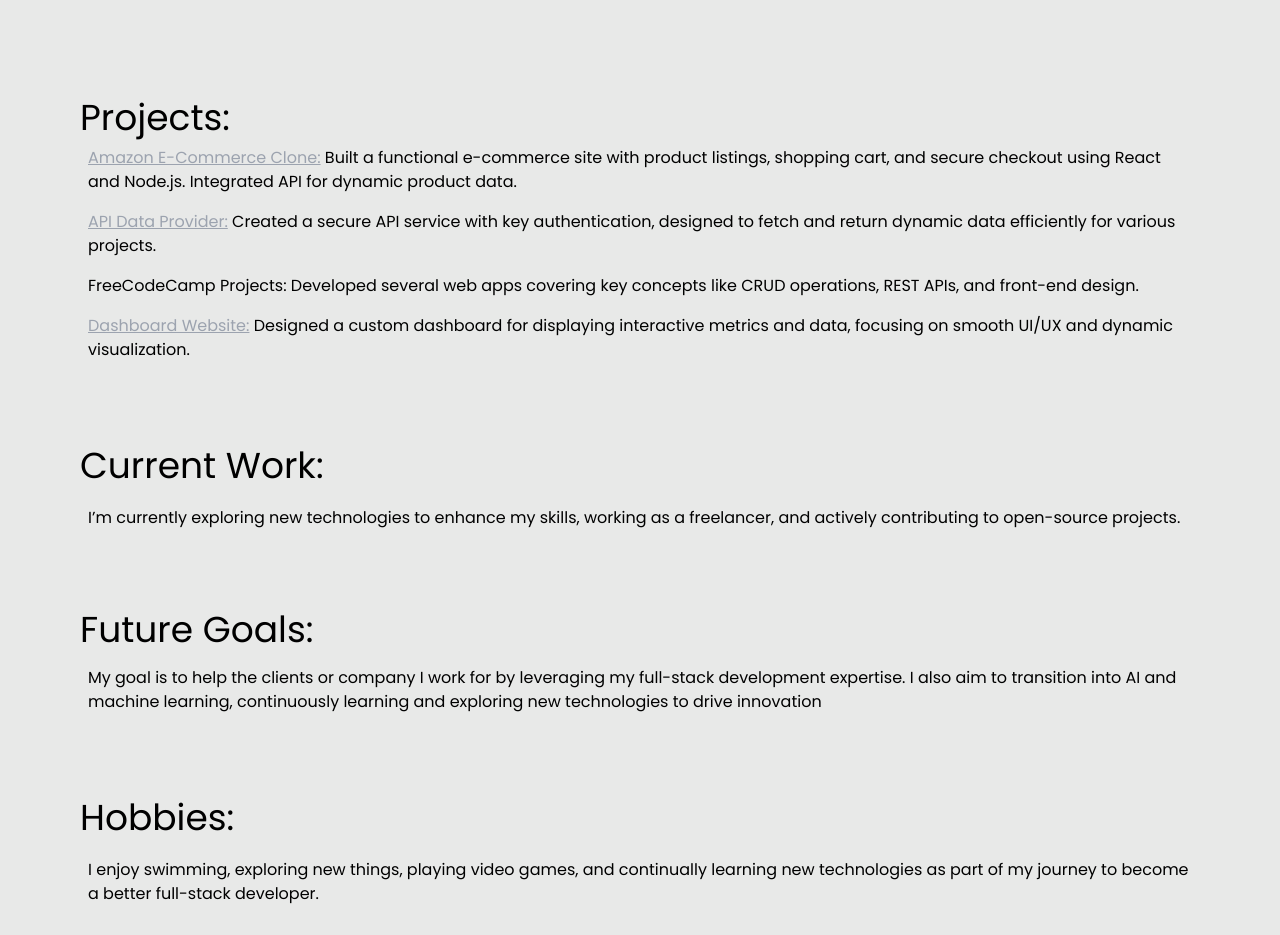
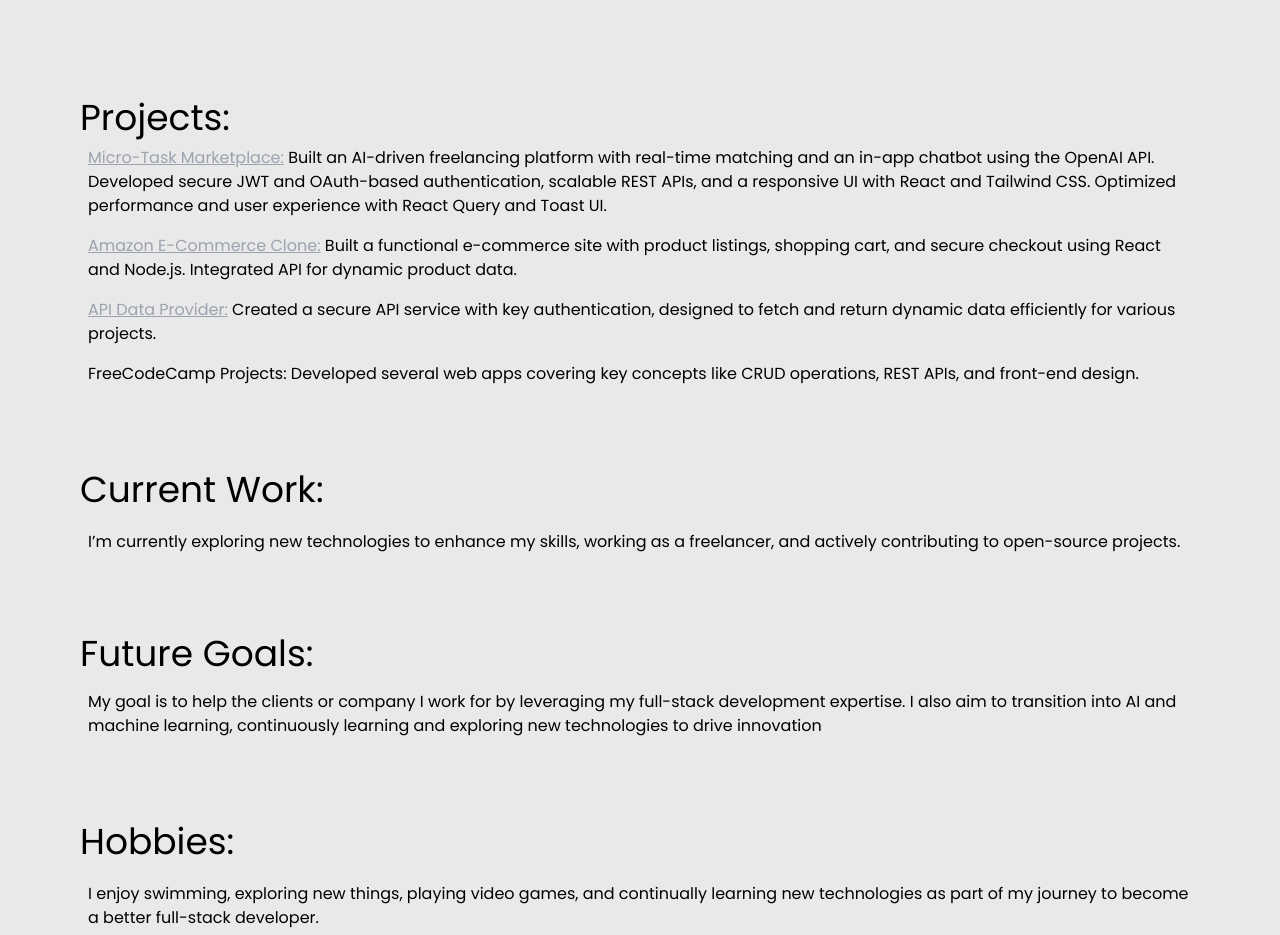
Before and after one commit to tekluabayneh/my-portfolio, a React (Vite) app: page /About in a window 1280 px wide. Shown: the part 1200-2135 px from the top of the page. Built offline with nearby package versions, Linux system fonts and the light colour scheme.

Commit message:
upadte the projct section

```diff
--- a/src/pages/About/AboutBentoGrid.jsx
+++ b/src/pages/About/AboutBentoGrid.jsx
@@ -39,6 +39,16 @@ const AboutBentoGrid = () => {
         <h1 className="font-medium text-4xl">Projects:</h1>
         <p className="p-2">
           <span className="font-medium text-gray-400 underline">
+            Micro-Task Marketplace:
+          </span>{" "}
+          Built an AI-driven freelancing platform with real-time matching and an
+          in-app chatbot using the OpenAI API. Developed secure JWT and
+          OAuth-based authentication, scalable REST APIs, and a responsive UI
+          with React and Tailwind CSS. Optimized performance and user experience
+          with React Query and Toast UI.
+        </p>
+        <p className="p-2">
+          <span className="font-medium text-gray-400 underline">
             Amazon E-Commerce Clone:
           </span>{" "}
           Built a functional e-commerce site with product listings, shopping
@@ -55,13 +65,6 @@ const AboutBentoGrid = () => {
         <p className="p-2">
           FreeCodeCamp Projects: Developed several web apps covering key
           concepts like CRUD operations, REST APIs, and front-end design.
-        </p>
-        <p className="p-2">
-          <span className="font-medium text-gray-400 underline">
-            Dashboard Website:
-          </span>{" "}
-          Designed a custom dashboard for displaying interactive metrics and
-          data, focusing on smooth UI/UX and dynamic visualization.
         </p>
       </div>
       <div className="p-5" ref={(el) => sectionsRef.current.push(el)}>
```
